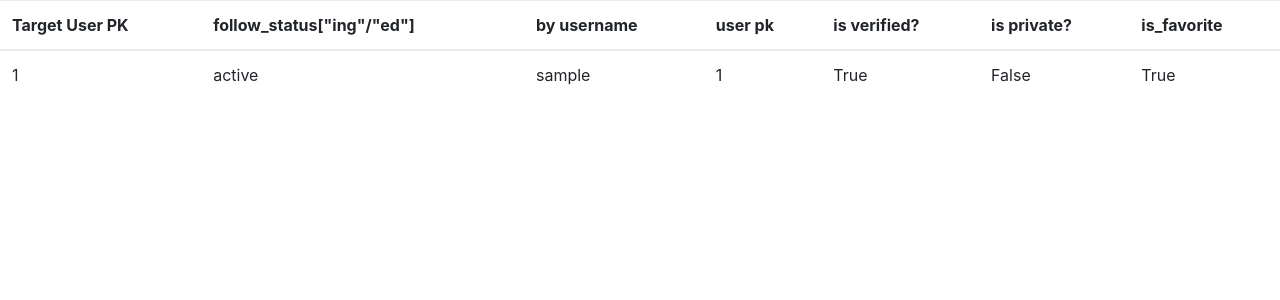
After one commit to pauluskim/StarLight, a Django app: page /crawl/follow_list in a window 1280 px wide. The commit adds this page. Shown: the top 300 px of the page. Run offline with Django 3.2, Linux system fonts and the light colour scheme; tables that the repository leaves empty hold one stand-in row (values such as "Sample post"); some libraries are stand-ins or nearby versions.

Commit message:
Crawl follower list

```diff
--- a/crawler/admin.py
+++ b/crawler/admin.py
@@ -1,6 +1,7 @@
 from django.contrib import admin
-from .models import Influencer
+from .models import Influencer, Post
 
 # Register your models here.
 
 admin.site.register(Influencer)
+admin.site.register(Post)
--- a/crawler/models.py
+++ b/crawler/models.py
@@ -5,35 +5,65 @@ from django.db import models
 # Create your models here.
 from django.utils import timezone
 
+class User(models.Model):
+    username = models.CharField(max_length=200)
+    usertags_count = models.IntegerField(null=True)
+    media_count = models.IntegerField(null=True)
+    following_count = models.IntegerField(null=True)
+    is_business = models.BooleanField()
+    has_chaining = models.BooleanField()
+    geo_media_count = models.IntegerField(null=True)
+    full_name = models.TextField(null=True)
+    user_pk = models.IntegerField()
+    is_verified = models.BooleanField()
+    is_private = models.BooleanField()
+    is_favorite = models.BooleanField()
+    external_url = models.TextField(null=True)
+    created_date = models.DateTimeField(default=timezone.now)
+
+class Follow(models.Model):
+    object_pk = models.BigIntegerField()
+    follow_status = models.CharField(max_length=5) # ing or ed.
+    username = models.CharField(max_length=200)
+    user_pk = models.BigIntegerField()
+    is_verified = models.BooleanField()
+    is_private = models.BooleanField()
+    is_favorite = models.BooleanField()
+
+    created_date = models.DateTimeField(default=timezone.now)
 class Influencer(models.Model):
     #author = models.ForeignKey('auth.User')
     user_id = models.CharField(max_length=200)
-    engagement_rate = models.DecimalField(max_digits=22, decimal_places=20)
-    followers = models.TextField()
-    followings = models.TextField()
-    num_followers = models.IntegerField()
-    num_followings = models.IntegerField()
-    num_posts = models.IntegerField()
-    num_likes = models.IntegerField()
-    num_commenters = models.IntegerField()
-    num_views = models.IntegerField()
+    engagement_rate = models.DecimalField(max_digits=22, decimal_places=20, null=True)
+    followers = models.TextField(null=True)
+    followings = models.TextField(null=True)
+    num_followers = models.IntegerField(null=True)
+    num_followings = models.IntegerField(null=True)
+    num_posts = models.IntegerField(null=True)
+    num_likes = models.IntegerField(null=True)
+    num_commenters = models.IntegerField(null=True)
+    num_views = models.IntegerField(null=True)
 
     created_date = models.DateTimeField(
             default=timezone.now)
-    published_date = models.DateTimeField(
-            blank=True, null=True)
+    #published_date = models.DateTimeField(
+    #        blank=True, null=True)
 
-    #def publish(self):
-    #    self.published_date = timezone.now()
-    #    self.save()
+    def publish(self):
+        #self.published_date = timezone.now()
+        self.save()
 
     def __str__(self):
         return self.user_id
 
+class Post(models.Model):
+    user_id = models.CharField(max_length=200)
+    engagement_rate = models.DecimalField(max_digits=22, decimal_places=20, null=True)
+    num_likes = models.IntegerField(null=True)
+    num_commenters = models.IntegerField(null=True)
+    num_views = models.IntegerField(null=True)
+    captions = models.TextField(null=True)
+    created_date = models.DateTimeField(default=timezone.now)
 
-
-
-
-
-
-[]
+    def __str__(self):
+        return self.user_id+"'s post"
--- /dev/null
+++ b/crawler/templates/crawler/base.html
@@ -0,0 +1,20 @@
+<!DOCTYPE html>
+<html lang="en">
+  <head>
+    <!-- Required meta tags -->
+    <meta charset="utf-8">
+    <meta name="viewport" content="width=device-width, initial-scale=1, shrink-to-fit=no">
+
+    <!-- Bootstrap CSS -->
+    <link rel="stylesheet" href="https://maxcdn.bootstrapcdn.com/bootstrap/4.0.0-beta/css/bootstrap.min.css" integrity="sha384-/Y6pD6FV/Vv2HJnA6t+vslU6fwYXjCFtcEpHbNJ0lyAFsXTsjBbfaDjzALeQsN6M" crossorigin="anonymous">
+  </head>
+  <body>
+    {% block content%}
+    {% endblock %}
+    <!-- Optional JavaScript -->
+    <!-- jQuery first, then Popper.js, then Bootstrap JS -->
+    <script src="https://code.jquery.com/jquery-3.2.1.slim.min.js" integrity="sha384-KJ3o2DKtIkvYIK3UENzmM7KCkRr/rE9/Qpg6aAZGJwFDMVNA/GpGFF93hXpG5KkN" crossorigin="anonymous"></script>
+    <script src="https://cdnjs.cloudflare.com/ajax/libs/popper.js/1.11.0/umd/popper.min.js" integrity="sha384-b/U6ypiBEHpOf/4+1nzFpr53nxSS+GLCkfwBdFNTxtclqqenISfwAzpKaMNFNmj4" crossorigin="anonymous"></script>
+    <script src="https://maxcdn.bootstrapcdn.com/bootstrap/4.0.0-beta/js/bootstrap.min.js" integrity="sha384-h0AbiXch4ZDo7tp9hKZ4TsHbi047NrKGLO3SEJAg45jXxnGIfYzk4Si90RDIqNm1" crossorigin="anonymous"></script>
+  </body>
+</html>
--- /dev/null
+++ b/crawler/templates/crawler/follow_list.html
@@ -0,0 +1,30 @@
+{% extends 'crawler/base.html' %}
+
+{% block content %}
+    <table class="table">
+      <thead>
+        <tr>
+          <th>Target User PK</th>
+          <th>follow_status["ing"/"ed"]</th>
+          <th>by username</th>
+          <th>user pk</th>
+          <th>is verified?</th>
+          <th>is private?</th>
+          <th>is_favorite</th>
+        </tr>
+      </thead>
+      <tbody>
+        {% for follow in follow_list %}
+            <tr>
+              <td>{{ follow.object_pk }}</td>
+              <td>{{ follow.follow_status }}</td>
+              <td>{{ follow.username }}</td>
+              <td>{{ follow.user_pk }}</td>
+              <td>{{ follow.is_verified }}</td>
+              <td>{{ follow.is_private }}</td>
+              <td>{{ follow.is_favorite }}</td>
+            </tr>
+        {% endfor%}
+      </tbody>
+    </table>
+{% endblock %}
--- a/crawler/urls.py
+++ b/crawler/urls.py
@@ -3,4 +3,9 @@ from . import views
 
 urlpatterns = [
     url(r'^$', views.influencer_list, name='influencer_list'),
+    url(r'^crawl/user_info$', views.crawl_user_info, name='crawl_user_info'),
+    url(r'^crawl/hashtag_posts$', views.crawl_hashtag_posts, name='crawl_hashtag_posts'),
+    url(r'^crawl/followers/(?P<target_user_pk>[0-9]+)/$', views.followers, name='followers'),
+    url(r'^crawl/manager$', views.crawl_manager, name='crawl_manager'),
+    url(r'^crawl/follow_list$', views.follow_list, name='follow_list'),
 ]
--- a/crawler/views.py
+++ b/crawler/views.py
@@ -1,6 +1,140 @@
+#-*- coding: utf-8 -*-
+import sys
+reload(sys)
+sys.setdefaultencoding('utf-8')
+
+
 from django.shortcuts import render
+from insta_hashtag_crawler import *
+from django.http import JsonResponse
+from crawler.models import Influencer, Post, User, Follow
+import pdb, datetime
+from django.utils import timezone
+from django.http import HttpResponseRedirect
 
-# Create your views here.
+api = InstagramAPI('_______jack______', 'ghdlWk37qkqk*')
+api.login() # login
+
+def save_data(request):
+    pass
 
 def influencer_list(request):
-    return render(request, 'crawler/influencer_list.html', {})
+    influencers = Influencer.objects.order_by('created_date')
+    return render(request, 'crawler/influencer_list.html', {'influencers': influencers})
+
+def crawl_user_info(request):
+    user_id = request.GET.get('user_id', '')
+    num_followers = investigate_user(user_id)
+    return JsonResponse({"num_followers":num_followers})
+
+
+def crawl_manager(request):
+    max_id = "start"
+    # hoyatayo
+    target_user_pk = 437374249
+    while max_id != "end":
+        if max_id == "start":
+            response = requests.get("https://starlite-data-1-jaegyunkim25.c9users.io/crawl/followers/"+str(target_user_pk)+"/")
+            #response = requests.get("https://starlite-data-1-jaegyunkim25.c9users.io/crawl/hashtag_posts/도시락/")
+        else:
+            response = requests.get("https://starlite-data-1-jaegyunkim25.c9users.io/crawl/followers/"+str(target_user_pk)+"/?max+id="+max_id)
+            #response = requests.get("https://starlite-data-1-jaegyunkim25.c9users.io/crawl/hashtag_posts/도시락/?max_id="+max_id)
+        json_response = json.loads(response.text)
+        max_id = json_response["max_id"]
+        #api.getHashtagFeed(hashtag, maxid=max_id)
+
+    return HttpResponseRedirect('/crawl/follow_list')
+
+def followers(request, target_user_pk):
+    max_id = request.GET.get('max_id', '')
+    if max_id == "": api.getUserFollowers(target_user_pk)
+    else: api.getUserFollowers(pk, maxid=max_id)
+    followers = api.LastJson
+
+    for follower in followers["users"]:
+        if Follow.objects.filter(user_pk = follower["pk"]).exists(): continue
+        follow = Follow(created_date=timezone.now())
+        follow.object_pk = target_user_pk
+        follow.follow_status = 'ed'
+        follow.username = follower["username"]
+        follow.full_name = follower["full_name"]
+        follow.user_pk = follower["pk"]
+        follow.is_verified = follower["is_verified"]
+        follow.is_private = follower["is_private"]
+        if "is_favorite" in follower: follow.is_favorite = follower["is_favorite"]
+        else: follow.is_favorite = False
+        follow.save()
+
+    return JsonResponse({'max_id': followers["next_max_id"]})
+
+def follow_list(request):
+
+    follow_list = Follow.objects.order_by('created_date')
+    return render(request, 'crawler/follow_list.html', {'follow_list': follow_list})
+
+def crawl_hashtag_posts(request):
+    hashtag = request.GET.get("hashtag", '')
+    max_id = request.GET.get('max_id', '')
+
+    if max_id == "":
+        api.getHashtagFeed(hashtag)
+    else: api.getHashtagFeed(hashtag, maxid=max_id)
+
+    hashtag_metadata = api.LastJson
+
+    if api.LastResponse.status_code != 200:
+        print(api.LastJson)
+        print "No hashtag info"
+        return False
+
+    if "ranked_items" in hashtag_metadata:
+        items = hashtag_metadata["ranked_items"]
+        parse_item(items)
+    if "items" in hashtag_metadata:
+        items = hashtag_metadata["items"]
+        parse_item(items)
+
+    if "next_max_id" in hashtag_metadata: max_id = hashtag_metadata["next_max_id"]
+    else:max_id = "end"
+
+    return JsonResponse({'max_id':max_id})
+
+def parse_item(items):
+    for item in items:
+        payload = {}
+        # Only get 2017 data.
+        created_at = item['taken_at']
+        payload['post_date'] = created_at
+        if datetime.datetime.fromtimestamp(created_at).year != 2017 : continue
+
+
+        user_id = item["user"]["username"]
+        payload['user_id'] = user_id
+
+        response = requests.get("https://starlite-data-1-jaegyunkim25.c9users.io/crawl/user_info?user_id="+user_id)
+        user_info = json.loads(response.text)
+        num_followers = user_info['num_followers']
+        payload['num_followers'] = num_followers
+
+        if num_followers < 1000: continue
+
+
+        if "comment_count" in item: comment_count = item["comment_count"]
+        else: comment_count = 0
+        if "like_count" in item: like_count = item["like_count"]
+        else: like_count = 0
+        if "code" in item: url = "https://www.instagram.com/p/"+item["code"]
+        else: url =""
+
+        engagement_rate = float(comment_count + like_count) / num_followers
+        print engagement_rate
+        print 'Am I here?'
+        influencer = Influencer(user_id=user_id, created_date=timezone.now())
+        influencer.engagement_rate = engagement_rate
+        influencer.num_commenters = comment_count
+        influencer.num_likes = like_count
+        influencer.num_followers = num_followers
+        influencer.followers = url
+        influencer.save()
+        print 'Also Am I here?'
+        print influencer.followers
```
Also changed, not shown: crawler/insta_hashtag_crawler.py (added, +83 -0 lines), crawler/templates/crawler/influencer_list.html (+20 -4 lines), starlite_data_1/settings.py (+9 -3 lines), crawler/migrations/0003_auto_20170917_2014.py (added), crawler/migrations/0004_post.py (added), crawler/migrations/0005_user.py (added), crawler/migrations/0006_follow.py (added), crawler/migrations/0007_auto_20171009_1842.py (added), crawler/migrations/0008_auto_20171009_1903.py (added), 2 other files.
